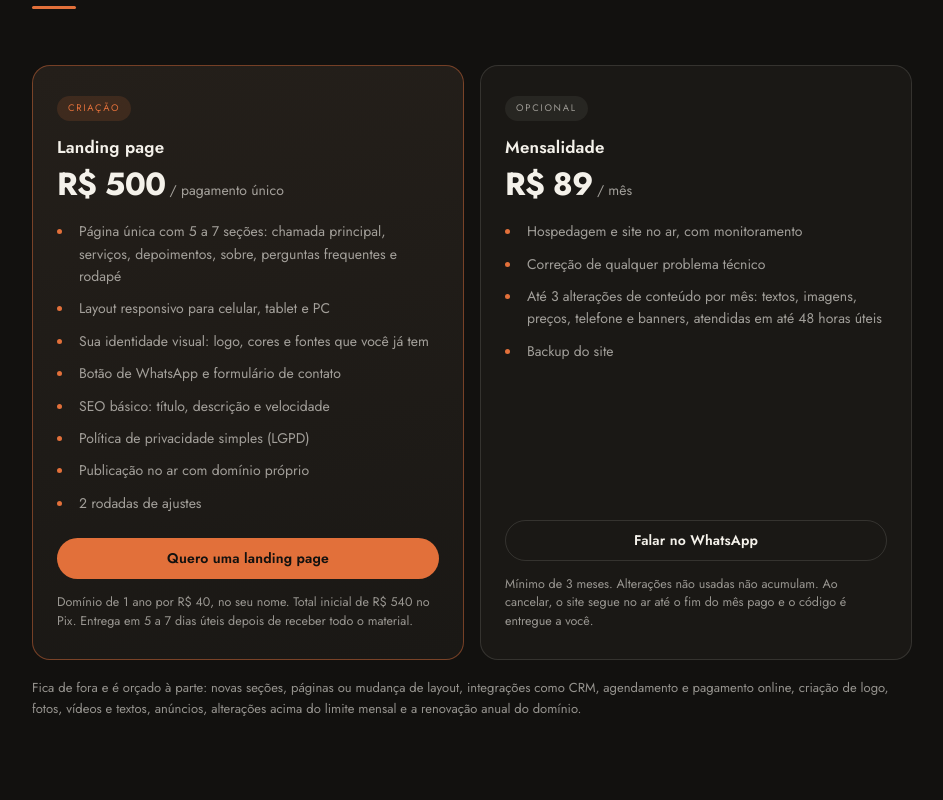
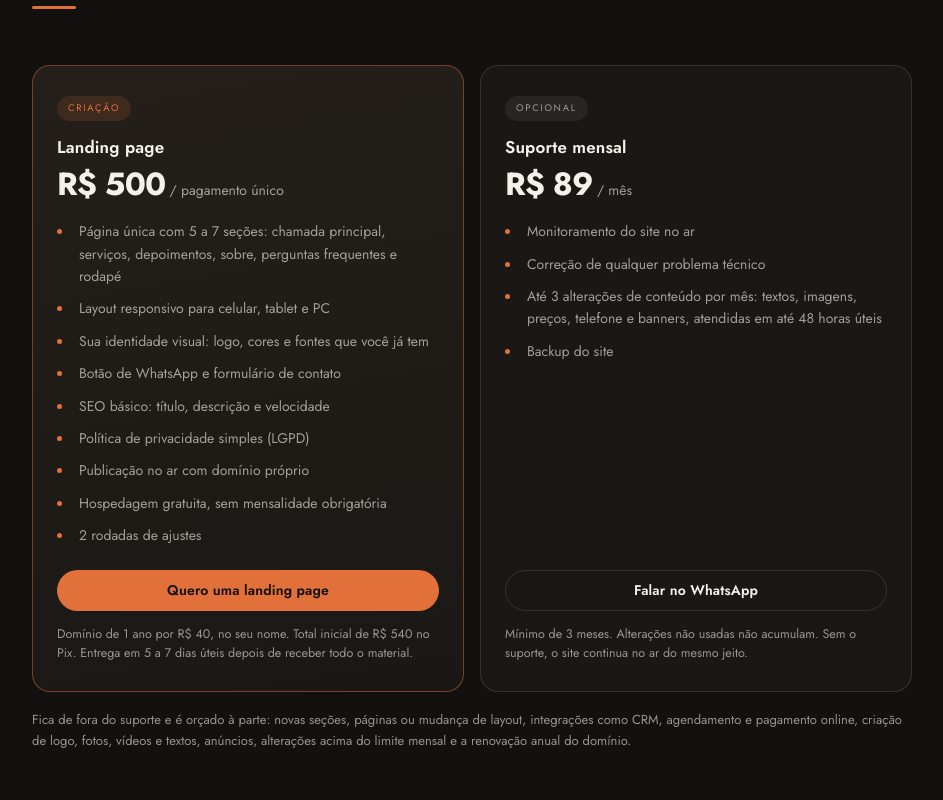
Before and after one commit to eurenanmkt/eurenanmkt.github.io, a plain HTML site: page index.html in a window 1280 px wide. Shown: the part 3200-4000 px from the top of the page, without its empty margins (72-1015 px from the left). Drawn offline with Linux system fonts and the light colour scheme.

Commit message:
Landing page: mensalidade vira suporte, hospedagem gratuita

```diff
--- a/index.html
+++ b/index.html
@@ -479,6 +479,7 @@ footer{border-top:1px solid var(--line);padding:48px 0 40px}
           <li>SEO básico: título, descrição e velocidade</li>
           <li>Política de privacidade simples (LGPD)</li>
           <li>Publicação no ar com domínio próprio</li>
+          <li>Hospedagem gratuita, sem mensalidade obrigatória</li>
           <li>2 rodadas de ajustes</li>
         </ul>
         <a class="btn btn-p" href="https://wa.me/5567998581214?text=Oi%20Renan%21%20Vim%20pelo%20site%20e%20quero%20saber%20da%20landing%20page." target="_blank" rel="noopener">Quero uma landing page</a>
@@ -487,21 +488,21 @@ footer{border-top:1px solid var(--line);padding:48px 0 40px}
 
       <div class="plan">
         <span class="tag ghost">Opcional</span>
-        <h3>Mensalidade</h3>
+        <h3>Suporte mensal</h3>
         <div class="price">R$ 89<small> / mês</small></div>
         <ul class="list">
-          <li>Hospedagem e site no ar, com monitoramento</li>
+          <li>Monitoramento do site no ar</li>
           <li>Correção de qualquer problema técnico</li>
           <li>Até 3 alterações de conteúdo por mês: textos, imagens, preços, telefone e banners, atendidas em até 48 horas úteis</li>
           <li>Backup do site</li>
         </ul>
         <a class="btn btn-g" href="https://wa.me/5567998581214?text=Oi%20Renan%21%20Vim%20pelo%20site%20e%20quero%20saber%20da%20landing%20page." target="_blank" rel="noopener">Falar no WhatsApp</a>
-        <p class="note">Mínimo de 3 meses. Alterações não usadas não acumulam. Ao cancelar, o site segue no ar até o fim do mês pago e o código é entregue a você.</p>
+        <p class="note">Mínimo de 3 meses. Alterações não usadas não acumulam. Sem o suporte, o site continua no ar do mesmo jeito.</p>
       </div>
 
     </div>
 
-    <p class="extras-note">Fica de fora e é orçado à parte: novas seções, páginas ou mudança de layout, integrações como CRM, agendamento e pagamento online, criação de logo, fotos, vídeos e textos, anúncios, alterações acima do limite mensal e a renovação anual do domínio.</p>
+    <p class="extras-note">Fica de fora do suporte e é orçado à parte: novas seções, páginas ou mudança de layout, integrações como CRM, agendamento e pagamento online, criação de logo, fotos, vídeos e textos, anúncios, alterações acima do limite mensal e a renovação anual do domínio.</p>
   </div>
 </section>
 
```
